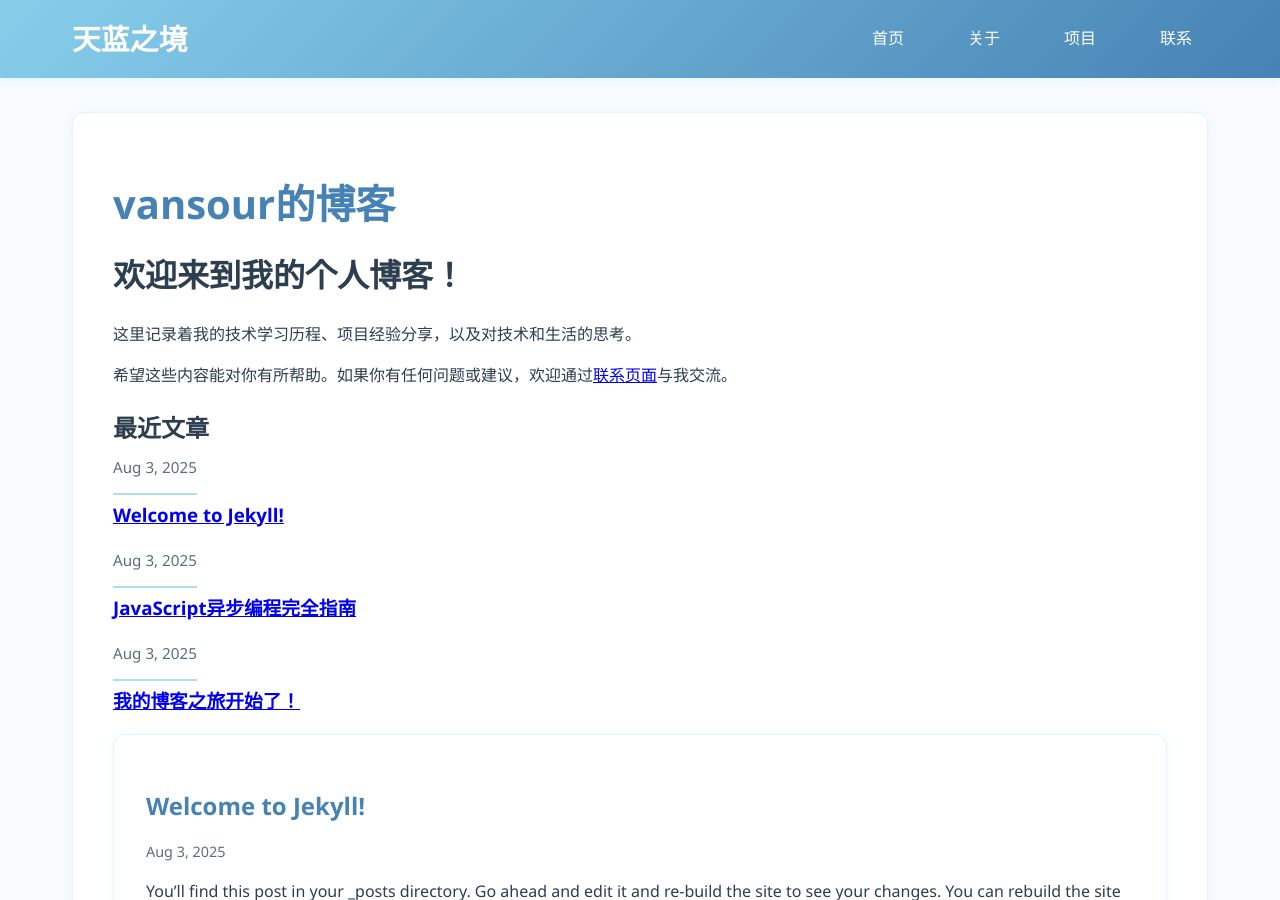
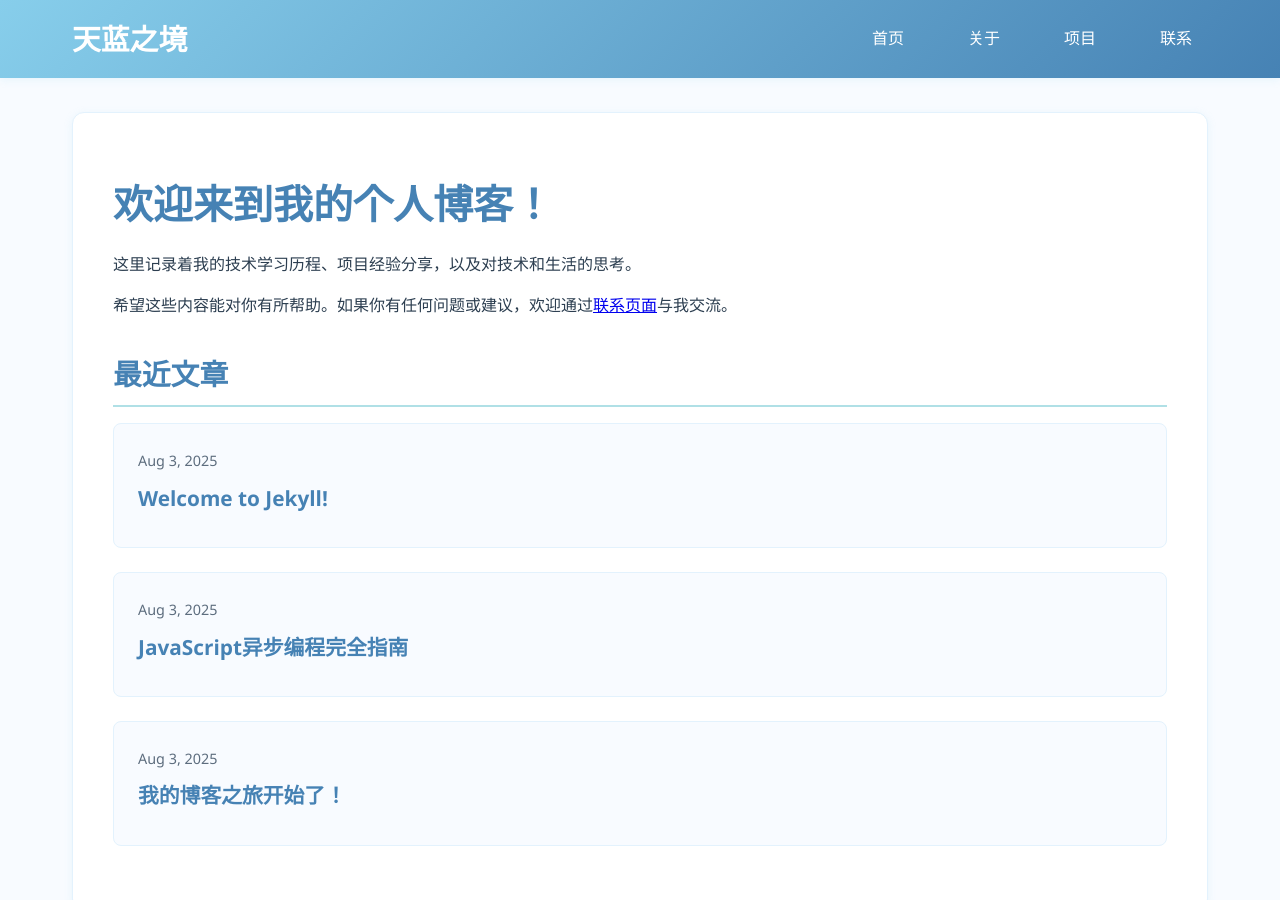
Before and after one commit to vansour/vansour.github.io, a Jekyll site: the page built from index.html, in a window 1280 px wide and 900 px high. Built offline with Jekyll 4.4.1, drawn with Linux system fonts in a browser that asks for light colours; the list of posts is cut into pages by our own code; some of the changed text lies outside the part shown.

Commit message:
Fix GitHub Pages theme loading issues
- Set correct site URL for GitHub Pages
- Add compatible CSS fallback file (main.css)
- Fix duplicate content on homepage
- Add pagination styles
- Switch index.html to use default layout instead of home layout

```diff
--- a/_config.yml
+++ b/_config.yml
@@ -23,7 +23,7 @@
 
 # Fill in the protocol & hostname for your site.
 # E.g. 'https://username.github.io', note that it does not end with a '/'.
-url: ""
+url: "https://vansour.github.io"
 
 github:
   username: github_username # change to your GitHub username
--- a/_includes/head.html
+++ b/_includes/head.html
@@ -9,6 +9,7 @@
         content="{{ page.excerpt | default: site.description | strip_html | normalize_whitespace | truncate: 160 | escape }}">
 
     <link rel="stylesheet" href="{{ '/assets/css/style.css' | relative_url }}">
+    <link rel="stylesheet" href="{{ '/assets/css/main.css' | relative_url }}">
     <link rel="canonical" href="{{ page.url | replace:'index.html','' | absolute_url }}">
     <link rel="alternate" type="application/rss+xml" title="{{ site.title | escape }}"
         href="{{ '/feed.xml' | relative_url }}">
--- /dev/null
+++ b/assets/css/main.css
@@ -0,0 +1,339 @@
+/* 天蓝色主题样式 - GitHub Pages 兼容版本 */
+:root {
+    --primary-color: #87CEEB;
+    /* 天蓝色 */
+    --secondary-color: #4682B4;
+    /* 钢蓝色 */
+    --accent-color: #B0E0E6;
+    /* 浅蓝色 */
+    --text-color: #2C3E50;
+    /* 深蓝灰色 */
+    --light-text: #5D6D7E;
+    /* 中灰色 */
+    --bg-color: #F8FBFF;
+    /* 淡蓝白色 */
+    --white: #FFFFFF;
+    --border-color: #E3F2FD;
+    --shadow: 0 2px 8px rgba(135, 206, 235, 0.15);
+}
+
+* {
+    box-sizing: border-box;
+}
+
+body {
+    font-family: 'Segoe UI', Tahoma, Geneva, Verdana, sans-serif;
+    line-height: 1.6;
+    color: var(--text-color);
+    background-color: var(--bg-color);
+    margin: 0;
+    padding: 0;
+}
+
+/* 头部样式 */
+.site-header {
+    background: linear-gradient(135deg, var(--primary-color), var(--secondary-color));
+    color: white;
+    padding: 1rem 0;
+    box-shadow: var(--shadow);
+    position: fixed;
+    top: 0;
+    left: 0;
+    right: 0;
+    z-index: 1000;
+}
+
+.site-header .wrapper {
+    max-width: 1200px;
+    margin: 0 auto;
+    padding: 0 2rem;
+    display: flex;
+    justify-content: space-between;
+    align-items: center;
+}
+
+.site-title {
+    font-size: 1.8rem;
+    font-weight: 600;
+    text-decoration: none;
+    color: white;
+    margin: 0;
+}
+
+.site-nav {
+    display: flex;
+    gap: 2rem;
+}
+
+.site-nav a {
+    color: white;
+    text-decoration: none;
+    font-weight: 500;
+    transition: color 0.3s ease;
+    padding: 0.5rem 1rem;
+    border-radius: 20px;
+}
+
+.site-nav a:hover {
+    background-color: rgba(255, 255, 255, 0.2);
+}
+
+/* 主要内容区域 */
+.page-content {
+    padding: 2rem 0;
+    min-height: calc(100vh - 200px);
+    margin-top: 80px;
+    /* 为固定头部留出空间 */
+}
+
+.wrapper {
+    max-width: 1200px;
+    margin: 0 auto;
+    padding: 0 2rem;
+}
+
+/* 文章和页面布局 */
+.content-with-toc {
+    display: grid;
+    grid-template-columns: 1fr 300px;
+    gap: 3rem;
+    align-items: start;
+}
+
+.main-content {
+    background: var(--white);
+    padding: 2.5rem;
+    border-radius: 12px;
+    box-shadow: var(--shadow);
+    border: 1px solid var(--border-color);
+}
+
+/* 文章标题 */
+.post-title,
+.page-title {
+    color: var(--secondary-color);
+    font-size: 2.5rem;
+    font-weight: 700;
+    margin-bottom: 1rem;
+    line-height: 1.2;
+}
+
+/* 文章元信息 */
+.post-meta {
+    color: var(--light-text);
+    font-size: 0.95rem;
+    margin-bottom: 2rem;
+    padding-bottom: 1rem;
+    border-bottom: 2px solid var(--accent-color);
+}
+
+.post-meta time {
+    font-weight: 500;
+    color: var(--secondary-color);
+}
+
+/* 首页样式 */
+.home {
+    background: var(--white);
+    padding: 2.5rem;
+    border-radius: 12px;
+    box-shadow: var(--shadow);
+    border: 1px solid var(--border-color);
+}
+
+.page-heading {
+    color: var(--secondary-color);
+    font-size: 2.5rem;
+    font-weight: 700;
+    margin-bottom: 1.5rem;
+    line-height: 1.2;
+}
+
+.post-list-heading {
+    color: var(--secondary-color);
+    font-size: 1.8rem;
+    font-weight: 600;
+    margin: 2rem 0 1rem 0;
+    padding-bottom: 0.5rem;
+    border-bottom: 2px solid var(--accent-color);
+}
+
+/* 文章列表样式 */
+.post-list {
+    list-style: none;
+    padding: 0;
+    margin: 0;
+}
+
+.post-list li {
+    background: var(--bg-color);
+    border: 1px solid var(--border-color);
+    border-radius: 8px;
+    padding: 1.5rem;
+    margin-bottom: 1.5rem;
+    transition: transform 0.3s ease, box-shadow 0.3s ease;
+}
+
+.post-list li:hover {
+    transform: translateY(-2px);
+    box-shadow: 0 4px 16px rgba(135, 206, 235, 0.2);
+}
+
+.post-list h3 {
+    margin: 0.5rem 0;
+    font-size: 1.3rem;
+}
+
+.post-list a {
+    color: var(--secondary-color);
+    text-decoration: none;
+    font-weight: 600;
+}
+
+.post-list a:hover {
+    color: var(--primary-color);
+}
+
+.post-list .post-meta {
+    color: var(--light-text);
+    font-size: 0.9rem;
+    margin-bottom: 0.5rem;
+    border: none;
+    padding: 0;
+}
+
+/* 分页样式 */
+.pagination {
+    display: flex;
+    justify-content: center;
+    align-items: center;
+    gap: 1rem;
+    margin: 3rem 0;
+    padding: 2rem 0;
+    border-top: 1px solid var(--border-color);
+}
+
+.pagination a,
+.pagination span,
+.pagination em {
+    padding: 0.5rem 1rem;
+    border-radius: 6px;
+    text-decoration: none;
+    transition: all 0.3s ease;
+}
+
+.pagination a {
+    color: var(--secondary-color);
+    border: 1px solid var(--border-color);
+    background: var(--white);
+}
+
+.pagination a:hover {
+    background: var(--primary-color);
+    color: white;
+    border-color: var(--primary-color);
+}
+
+.pagination span {
+    color: var(--light-text);
+    border: 1px solid transparent;
+}
+
+.pagination em {
+    background: var(--secondary-color);
+    color: white;
+    border: 1px solid var(--secondary-color);
+    font-style: normal;
+    font-weight: 600;
+}
+
+/* 页脚样式 */
+.site-footer {
+    background: linear-gradient(135deg, var(--secondary-color), var(--primary-color));
+    color: white;
+    text-align: center;
+    padding: 2rem 0;
+    margin-top: 3rem;
+}
+
+.site-footer .wrapper {
+    max-width: 1200px;
+    margin: 0 auto;
+    padding: 0 2rem;
+}
+
+.site-footer a {
+    color: white;
+    text-decoration: none;
+}
+
+.site-footer a:hover {
+    text-decoration: underline;
+}
+
+/* 响应式设计 */
+@media (max-width: 768px) {
+    .site-header {
+        position: fixed;
+        padding: 0.8rem 0;
+    }
+
+    .site-header .wrapper {
+        flex-direction: column;
+        gap: 0.5rem;
+        text-align: center;
+        padding: 0 1rem;
+    }
+
+    .site-nav {
+        justify-content: center;
+        flex-wrap: wrap;
+        gap: 1rem;
+    }
+
+    .page-content {
+        margin-top: 120px;
+    }
+
+    .wrapper {
+        padding: 0 1rem;
+    }
+
+    .main-content,
+    .home {
+        padding: 1.5rem;
+    }
+
+    .post-title,
+    .page-title,
+    .page-heading {
+        font-size: 2rem;
+    }
+
+    .pagination {
+        flex-wrap: wrap;
+        gap: 0.5rem;
+    }
+}
+
+@media (max-width: 480px) {
+    .post-title,
+    .page-title,
+    .page-heading {
+        font-size: 1.8rem;
+    }
+
+    .main-content,
+    .home {
+        padding: 1rem;
+    }
+
+    .site-nav {
+        gap: 1rem;
+    }
+
+    .site-nav a {
+        padding: 0.3rem 0.8rem;
+        font-size: 0.9rem;
+    }
+}
--- a/assets/css/style.css
+++ b/assets/css/style.css
@@ -493,3 +493,48 @@
         font-size: 0.9rem;
     }
 }
+
+/* 分页样式 */
+.pagination {
+    display: flex;
+    justify-content: center;
+    align-items: center;
+    gap: 1rem;
+    margin: 3rem 0;
+    padding: 2rem 0;
+    border-top: 1px solid var(--border-color);
+}
+
+.pagination a,
+.pagination span,
+.pagination em {
+    padding: 0.5rem 1rem;
+    border-radius: 6px;
+    text-decoration: none;
+    transition: all 0.3s ease;
+}
+
+.pagination a {
+    color: var(--secondary-color);
+    border: 1px solid var(--border-color);
+    background: var(--white);
+}
+
+.pagination a:hover {
+    background: var(--primary-color);
+    color: white;
+    border-color: var(--primary-color);
+}
+
+.pagination span {
+    color: var(--light-text);
+    border: 1px solid transparent;
+}
+
+.pagination em {
+    background: var(--secondary-color);
+    color: white;
+    border: 1px solid var(--secondary-color);
+    font-style: normal;
+    font-weight: 600;
+}
--- a/index.html
+++ b/index.html
@@ -12,6 +12,7 @@
     <h2 class="post-list-heading">最近文章</h2>
 
     <ul class="post-list">
+        {% if paginator.posts %}
             {% for post in paginator.posts %}
             <li>
                 <span class="post-meta">{{ post.date | date: "%b %-d, %Y" }}</span>
@@ -21,10 +22,25 @@
                     </a>
                 </h3>
                 {% if site.show_excerpts %}
-          {{ post.excerpt }}
+                <div class="post-excerpt">{{ post.excerpt }}</div>
                 {% endif %}
             </li>
             {% endfor %}
+        {% else %}
+            {% for post in site.posts limit:10 %}
+            <li>
+                <span class="post-meta">{{ post.date | date: "%b %-d, %Y" }}</span>
+                <h3>
+                    <a class="post-link" href="{{ post.url | relative_url }}">
+                        {{ post.title | escape }}
+                    </a>
+                </h3>
+                {% if site.show_excerpts %}
+                <div class="post-excerpt">{{ post.excerpt }}</div>
+                {% endif %}
+            </li>
+            {% endfor %}
+        {% endif %}
     </ul>
 
     <!-- 分页导航 -->
```
Also changed, not shown: other parts of index.html (+1 -1 lines), github-pages-fixes.md (added, +31 -0 lines). Lines whose indentation alone changed are shown as unchanged.
